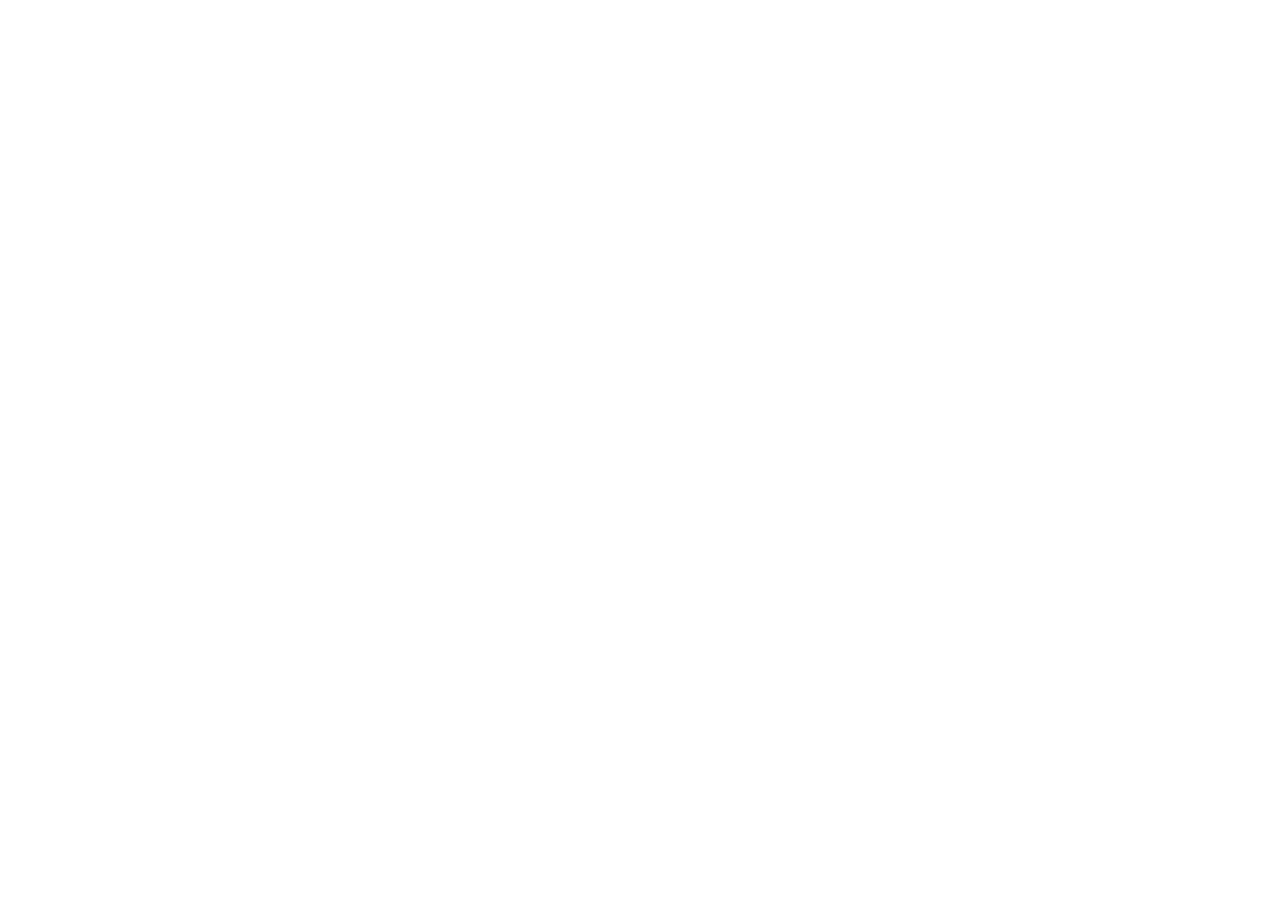
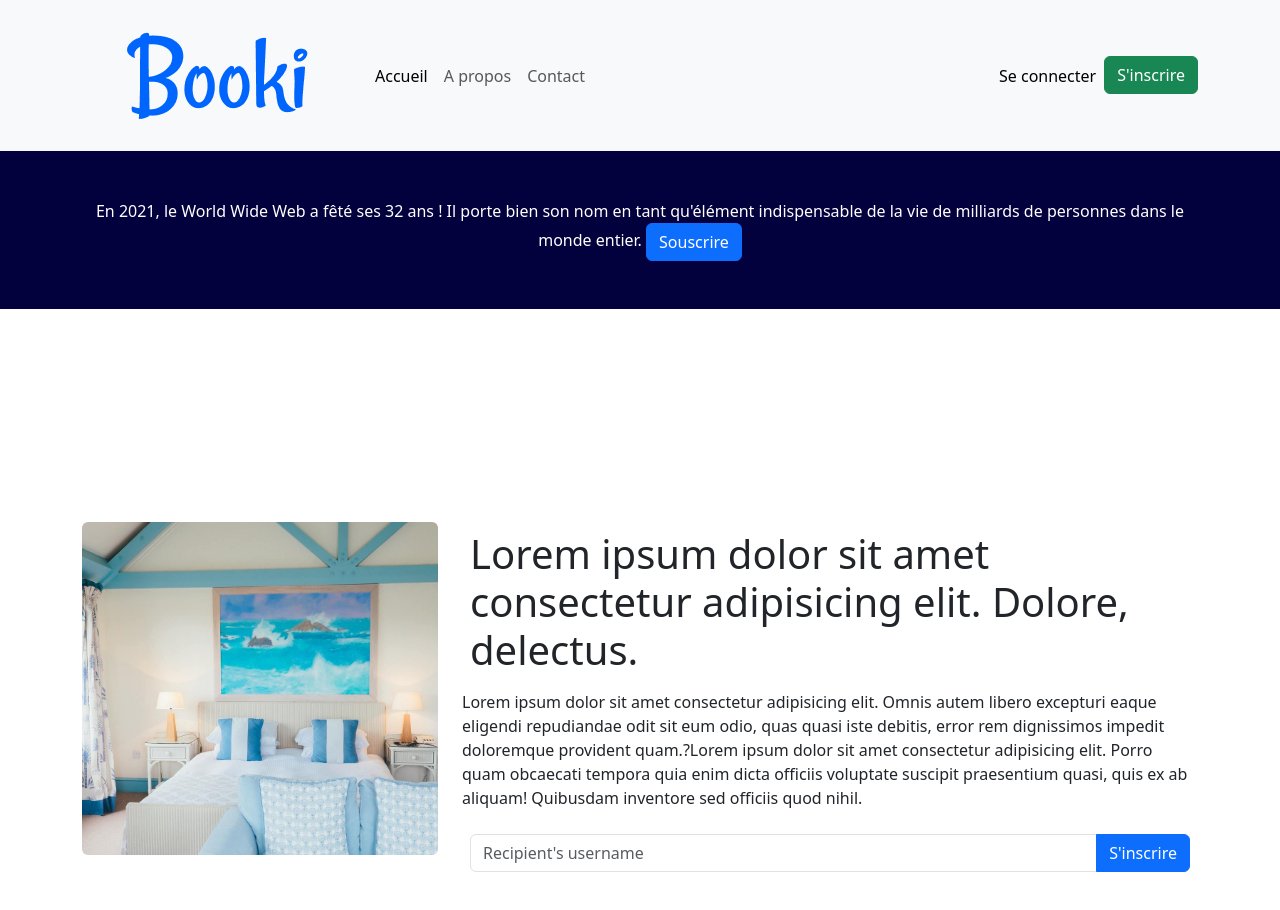
Before and after one commit to Makosso123/ProjetBootstrap5, a plain HTML site: page projet1.html in a window 1280 px wide. Before the commit the page ends 800 px from the top, so only its background shows below. Drawn offline with Linux system fonts and the light colour scheme.

Commit message:
projet 1 encours

```diff
--- a/projet1.html
+++ b/projet1.html
@@ -11,10 +11,87 @@
         crossorigin="anonymous" referrerpolicy="no-referrer" />
 
     <link href="assets/css/bootstrap.min.css" rel="stylesheet" />
+    <style>
+        .header {
+            background-color: rgb(2, 1, 61);
+            color: #fff;
+        }
+
+        .main-page {
+            display: flex;
+            justify-content: center;
+            align-items: center;
+            height: 100vh;
+        }
+    </style>
 </head>
 
 <body>
+    <nav class="navbar navbar-expand-lg bg-body-tertiary">
+        <div class="container">
+            <img src="assets/images/logo/Booki@3x.png" alt="logo">
+            <button class="navbar-toggler" type="button" data-bs-toggle="collapse"
+                data-bs-target="#navbarSupportedContent" aria-controls="navbarSupportedContent" aria-expanded="false"
+                aria-label="Toggle navigation">
+                <span class="navbar-toggler-icon"></span>
+            </button>
+            <div class="collapse navbar-collapse" id="navbarSupportedContent">
+                <ul class="navbar-nav me-auto mb-2 mb-lg-0">
+                    <li class="nav-item">
+                        <a class="nav-link active" aria-current="page" href="#">Accueil</a>
+                    </li>
+                    <li class="nav-item">
+                        <a class="nav-link" href="#">A propos</a>
+                    </li>
+                    <li class="nav-item">
+                        <a class="nav-link" href="#">Contact</a>
+                    </li>
+                </ul>
+                <ul class="navbar-nav ms-auto ">
+                    <li class="nav-item">
+                        <a class="nav-link active" aria-current="page" href="#">Se connecter</a>
+                    </li>
+                    <li class="nav-item">
+                        <a class="btn btn-success" href="#">S'inscrire</a>
+                    </li>
+                </ul>
+            </div>
+        </div>
+    </nav>
+    <section class="header text-center py-5">
+        <div class="container">
+            <span>En 2021, le World Wide Web a fêté ses 32 ans ! Il porte bien son nom en tant qu'élément indispensable
+                de
+                la vie de
+                milliards de personnes dans le monde entier.</span>
+            <button type="button" class="btn btn-primary">Souscrire</button>
+        </div>
+    </section>
+    <section class="main-page py-5">
+        <div class="container">
+            <div class="row h-100 justify-content-center align-item-center">
+                <div class="col-lg-4">
+                    <img src="assets/images/annie-spratt-Eg1qcIitAuA-unsplash.jpg" class="img-fluid rounded " alt="">
+                </div>
+                <div class="col-lg-8">
+                    <h1 class="p-2">Lorem ipsum dolor sit amet consectetur adipisicing elit. Dolore, delectus.</h1>
+                    <p>Lorem ipsum dolor sit amet consectetur adipisicing elit. Omnis autem libero excepturi eaque
+                        eligendi repudiandae odit sit eum odio, quas quasi iste debitis, error rem dignissimos impedit
+                        doloremque provident quam.?Lorem ipsum dolor sit amet consectetur adipisicing elit. Porro quam
+                        obcaecati tempora quia enim dicta officiis voluptate suscipit praesentium quasi, quis ex ab
+                        aliquam! Quibusdam inventore sed officiis quod nihil.</p>
+                    <form class="p-2">
+                        <div class="input-group mb-3">
+                            <input type="text" class="form-control" placeholder="Recipient's username"
+                                aria-label="Recipient's username" aria-describedby="basic-addon2">
+                            <button class="input-group-text btn btn-primary">S'inscrire</button>
+                        </div>
+                    </form>
+                </div>
 
+            </div>
+        </div>
+    </section>
 
     <script src="assets/js/bootstrap.bundle.min.js"></script>
 </body>
```
Also changed, not shown: assets/images/annie-spratt-Eg1qcIitAuA-unsplash.jpg (added), assets/images/aw-creative-VGs8z60yT2c-unsplash.jpg (added), assets/images/emile-guillemot-Bj_rcSC5XfE-unsplash.jpg (added), assets/images/febrian-zakaria-M6S1WvfW68A-unsplash.jpg (added), assets/images/febrian-zakaria-sjvU0THccQA-unsplash.jpg (added), assets/images/fred-kleber-gTbaxaVLvsg-unsplash.jpg (added), assets/images/logo/Booki.png (added), assets/images/logo/Booki@3x.png (added), assets/images/marcus-loke-WQJvWU_HZFo-unsplash.jpg (added), assets/images/nicate-lee-kT-ZyaiwBe0-unsplash.jpg (added), assets/images/reisetopia-B8WIgxA_PFU-unsplash.jpg (added).
